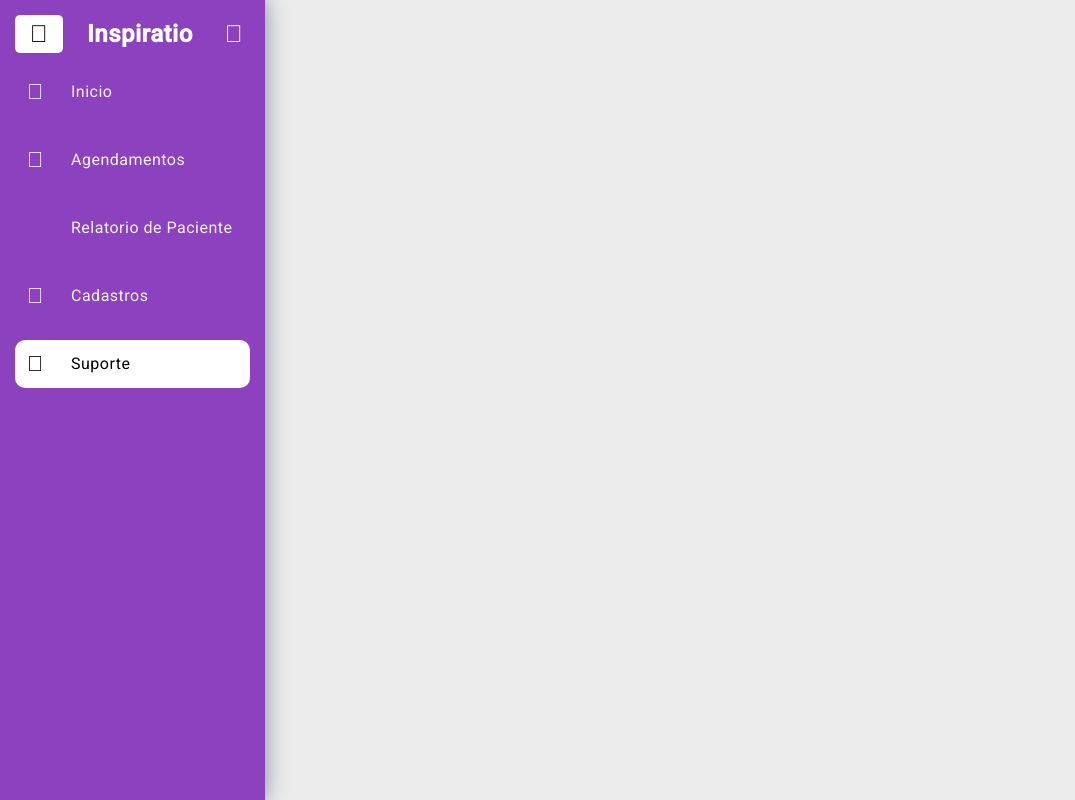
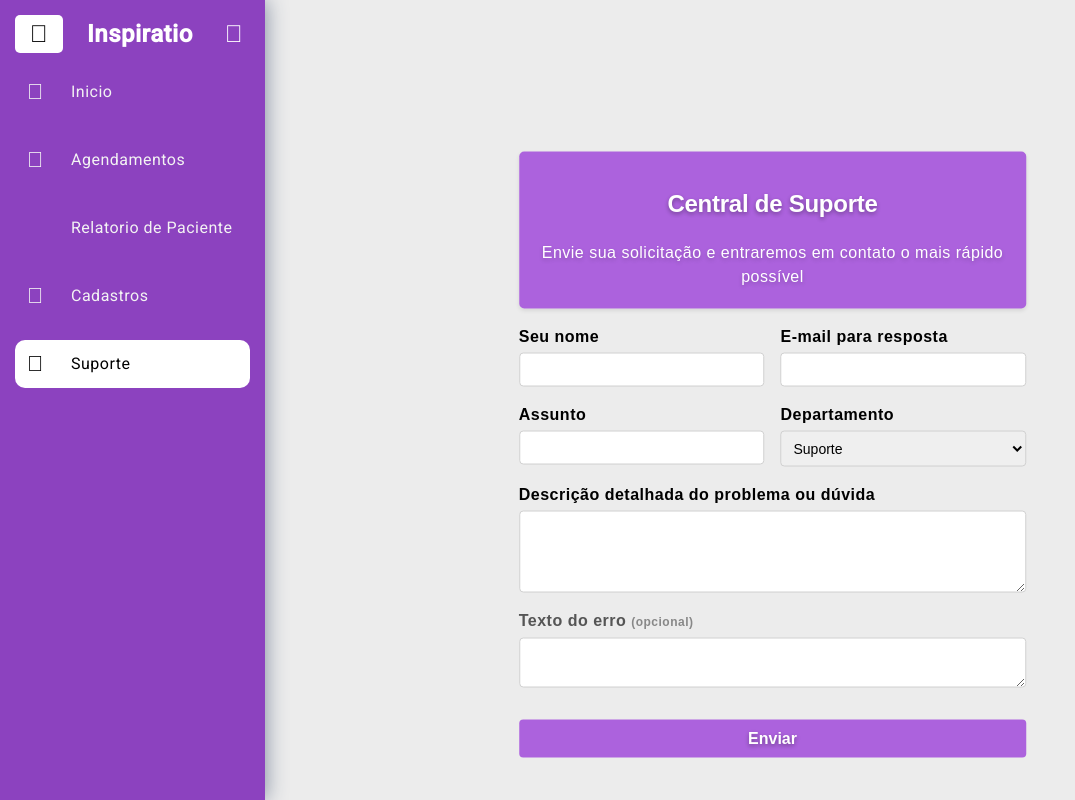
Before and after one commit to leoocestari/InspiratioWS, an Angular app: page /suport in a window 1280 px wide. Shown: the whole page, without its empty margins (0-1075 px from the left). Built offline with nearby package versions, Linux system fonts and the light colour scheme; some icons are missing; a web font is replaced by a local one.

Commit message:
form support

```diff
--- a/src/app/modules/pages/home/home.component.scss
+++ b/src/app/modules/pages/home/home.component.scss
@@ -17,7 +17,7 @@ main {
   display: flex;
   flex: 1; /* Ocupa o restante do espaço disponível */
   padding: 0px; /* Adiciona um padding para espaçar o conteúdo */
-  background-image: url(/leo2.jpg);
+  background-color: rgba(204, 204, 204, 0.548);
   background-repeat: no-repeat;
   background-size: cover;
 }
@@ -40,7 +40,7 @@ main {
 
         &:hover {
           cursor: pointer;
-          color: #aa4ee7;
+          color: rgb(170, 78, 231);
         }
       }
     }
@@ -55,7 +55,7 @@ main {
   flex-direction: column;
 
   .novos-pacientes {
-    background-color: #7226a5d5;
+    background-color: rgba(159, 70, 219, 0.925);
     height: 50%;
     border-radius: 10px;
     h1 {
--- a/src/app/modules/pages/register-pacients/register-pacients.component.scss
+++ b/src/app/modules/pages/register-pacients/register-pacients.component.scss
@@ -2,7 +2,7 @@
     display: flex;
     flex-direction: column;
     padding: 20px;
-    background-image: url("/leo2.jpg");
+    background-color: rgba(204, 204, 204, 0.548);
     background-size: cover;
     background-repeat: no-repeat;
     height: 100vh;
--- a/src/app/modules/pages/suport/suport.component.html
+++ b/src/app/modules/pages/suport/suport.component.html
@@ -0,0 +1,53 @@
+
+<div class="support-form">
+    <header class="app-header">
+        <h1>Central de Suporte</h1>
+        <p>Envie sua solicitação e entraremos em contato o mais rápido possível</p>
+    </header>
+    <!-- Campo para o nome -->
+    <div class="form-group">
+      <label for="name">Seu nome</label>
+      <input id="name" type="text" formControlName="name" />
+    </div>
+
+    <!-- Campo para o e-mail -->
+    <div class="form-group">
+      <label for="email">E-mail para resposta</label>
+      <input id="email" type="email" formControlName="email" />
+    </div>
+
+    <!-- Campo para o assunto -->
+    <div class="form-group">
+      <label for="subject">Assunto</label>
+      <input id="subject" type="subject"  formControlName="subject" />
+
+    </div>
+
+    <!-- Campo para o departamento -->
+    <div class="form-group">
+      <label for="department">Departamento</label>
+      <select id="department" formControlName="department">
+        <option>Suporte</option>
+        <option>Vendas</option>
+        <option>Financeiro</option>
+      </select>
+    </div>
+
+    <!-- Campo para a descrição -->
+    <div class="form-group full-width">
+      <label for="description">Descrição detalhada do problema ou dúvida</label>
+      <textarea id="description" formControlName="description" rows="4"></textarea>
+    </div>
+
+    <!-- Campo para o texto do erro -->
+    <div class="form-group full-width optional">
+      <label for="errorText">Texto do erro <span>(opcional)</span></label>
+      <textarea id="errorText" formControlName="errorText" rows="2"></textarea>
+    </div>
+
+    <!-- Botão de envio -->
+    <div class="form-group full-width submit-button">
+        <button type="button" (click)="onSubmit()">Enviar</button>
+    </div>
+
+  </div>
--- a/src/app/modules/pages/suport/suport.component.scss
+++ b/src/app/modules/pages/suport/suport.component.scss
@@ -0,0 +1,111 @@
+.app-header {
+    border-radius: 5px;
+    width: 100%;
+    padding: 20px;
+    background-color: rgba(159, 70, 219, 0.822);
+    color: #ffffff;
+    text-align: center;
+    top: 0;
+    left: 0;
+    box-shadow: 0 2px 4px rgba(0, 0, 0, 0.1);
+    z-index: 1000;
+
+    h1 {
+      margin: 0;
+      font-size: 24px;
+      font-family: Arial, Helvetica, sans-serif;
+      font-weight: bold;
+      text-shadow: 0 2px 4px rgba(0, 0, 0, 0.329);
+    }
+
+    p {
+      margin: 5px 0 0;
+      font-size: 16px;
+      color: #ffffff;
+      font-family: Arial, Helvetica, sans-serif;
+      text-shadow: 0 2px 4px rgba(0, 0, 0, 0.185);
+    }
+  }
+
+.support-form {
+    display: flex;
+    flex-wrap: wrap;
+    gap: 16px;
+    max-width: 700px;
+    margin: auto;
+    font-family: Arial, sans-serif;
+    color: #000000;
+
+
+    /* Centralizando o formulário na página */
+    position: absolute;
+    top: 50%;
+    left: 50%;
+    transform: translate(-50%, 25%);
+
+    .form-group {
+      position: relative;
+      display: flex;
+      flex-direction: column;
+      flex: 1 1 calc(50% - 16px);
+
+      label {
+        font-weight: bold;
+        color: #000000;
+        margin-bottom: 4px;
+      }
+
+      input, select, textarea {
+        padding: 8px;
+        border: 1px solid #d0d0d0;
+        border-radius: 4px;
+        font-size: 14px;
+        outline: none;
+
+        &:focus {
+          border-color: #000000;
+        }
+      }
+    }
+
+    .full-width {
+      flex: 1 1 100%;
+    }
+
+    .optional label {
+      color: #555;
+
+      span {
+        font-size: 12px;
+        color: #888;
+      }
+    }
+
+    .submit-button {
+      display: flex;
+      justify-content: center;
+      margin-top: 16px;
+
+      button {
+        padding: 10px 20px;
+        font-size: 16px;
+        font-weight: bold;
+        color: #ffffff;
+        background-color: rgba(159, 70, 219, 0.822);
+        text-shadow: 0 2px 4px rgba(0, 0, 0, 0.329);
+        border: none;
+        border-radius: 4px;
+        cursor: pointer;
+        transition: background-color 0.3s;
+
+        &:hover {
+          background-color: rgb(82, 13, 128);
+          color: #ffffff;
+        }
+
+        &:active {
+          background-color: rgba(159, 70, 219, 0.822);
+        }
+      }
+    }
+  }
--- a/src/app/modules/pages/suport/suport.component.ts
+++ b/src/app/modules/pages/suport/suport.component.ts
@@ -1,4 +1,5 @@
 import { Component } from '@angular/core';
+import { FormGroup, FormBuilder, Validators } from '@angular/forms';
 
 @Component({
   selector: 'app-suport',
@@ -8,5 +9,25 @@ import { Component } from '@angular/core';
   styleUrl: './suport.component.scss'
 })
 export class SuportComponent {
+  supportForm: FormGroup;
 
+  constructor(private fb: FormBuilder) {
+    this.supportForm = this.fb.group({
+      name: ['', Validators.required],
+      email: ['', [Validators.required, Validators.email]],
+      subject: ['', Validators.required],
+      department: ['', Validators.required],
+      description: ['', Validators.required],
+      errorText: ['']
+    });
+  }
+
+  onSubmit() {
+    if (this.supportForm.valid) {
+      console.log('Formulário enviado com sucesso:', this.supportForm.value);
+      // Adicione a lógica de envio aqui, como integração com uma API ou serviço.
+    } else {
+      console.log('Formulário inválido.');
+    }
+  }
 }
```
